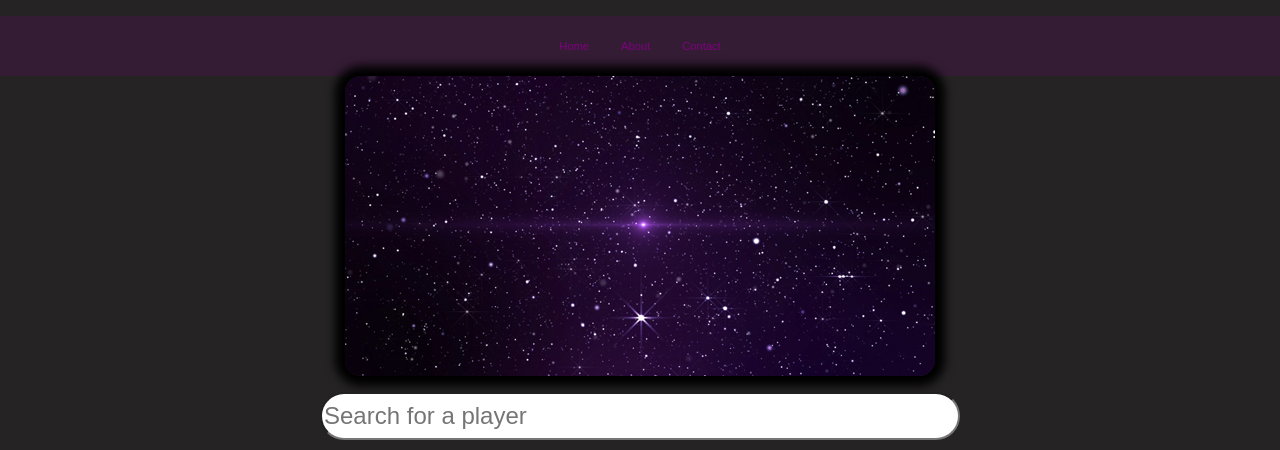
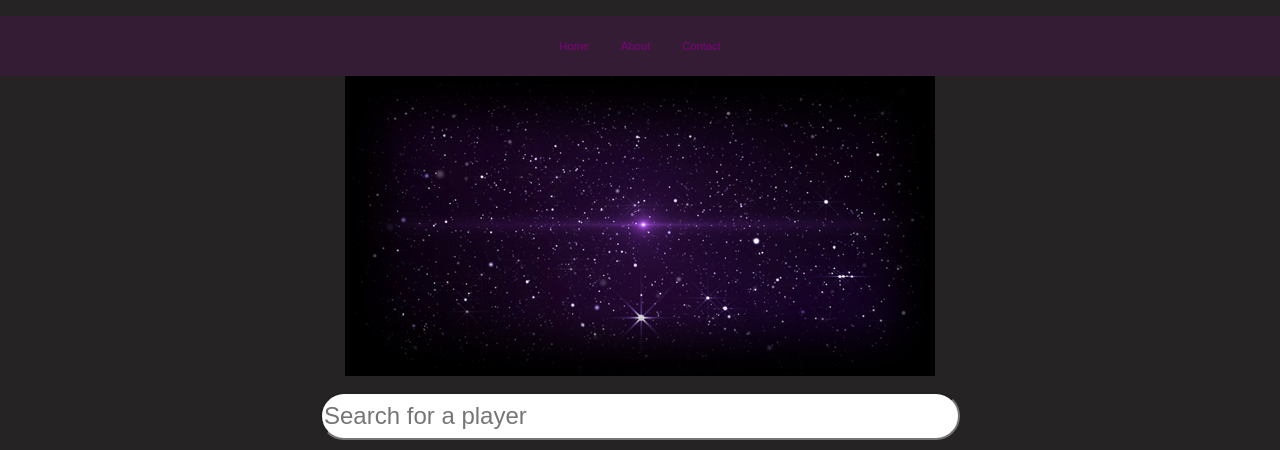
Before and after one commit to tedgey/Astrologic-Sports, a plain HTML site: page index.html in a window 1280 px wide. Shown: the top 450 px of the page. Drawn offline with Linux system fonts and the light colour scheme.

Commit message:
border shadow inside image

```diff
--- a/css/styles.css
+++ b/css/styles.css
@@ -82,19 +82,29 @@ button {
 
 .spaceImage {
     display: flex;
+    height: 300px;
     justify-content: center;
     max-width: 100%;
     position: relative;
     z-index: 0;
 }
 
+.spaceImageChild {
+    background-image: url('../pictures/purpspace.jpg');
+    box-shadow: 0 0 40px 40px black inset;
+    height: 300px;
+    width: 590px;
+}
+
 #purpspace {
     /* display: flex;
     justify-content: center; */
     max-width: 100%;
-    box-shadow: 0 0 10px 10px black;
+    /* box-shadow: 0 0 40px 40px black inset; */
     border-radius: 1rem;
+    z-index: -1;
 }
+
 
 .footer--main {
     background-color: rgb(52, 28, 53);
--- a/index.html
+++ b/index.html
@@ -18,7 +18,8 @@
 </header>
 <body>
     <div class="spaceImage">
-        <img src="pictures/purpspace.jpg" id="purpspace">
+        <div class="spaceImageChild"></div>
+        <!-- <img src="pictures/purpspace.jpg" id="purpspace"/> -->
     </div>
     <div class="search">
         <input type="text" id="search" class="searchTerm" placeholder="Search for a player"></input>
```
